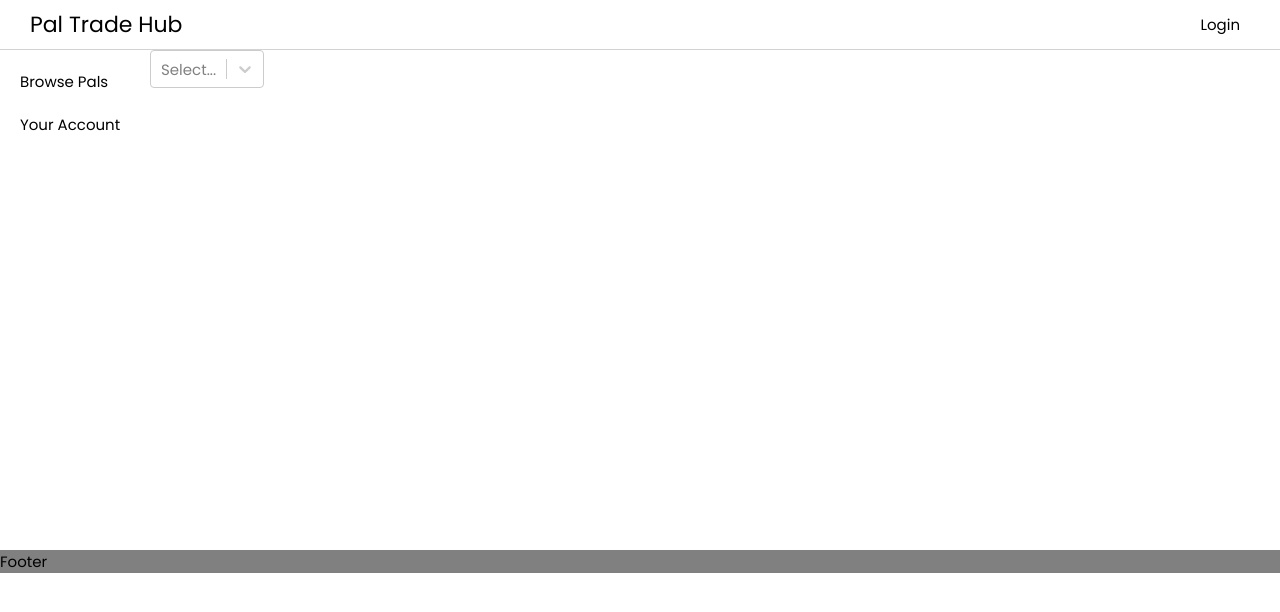
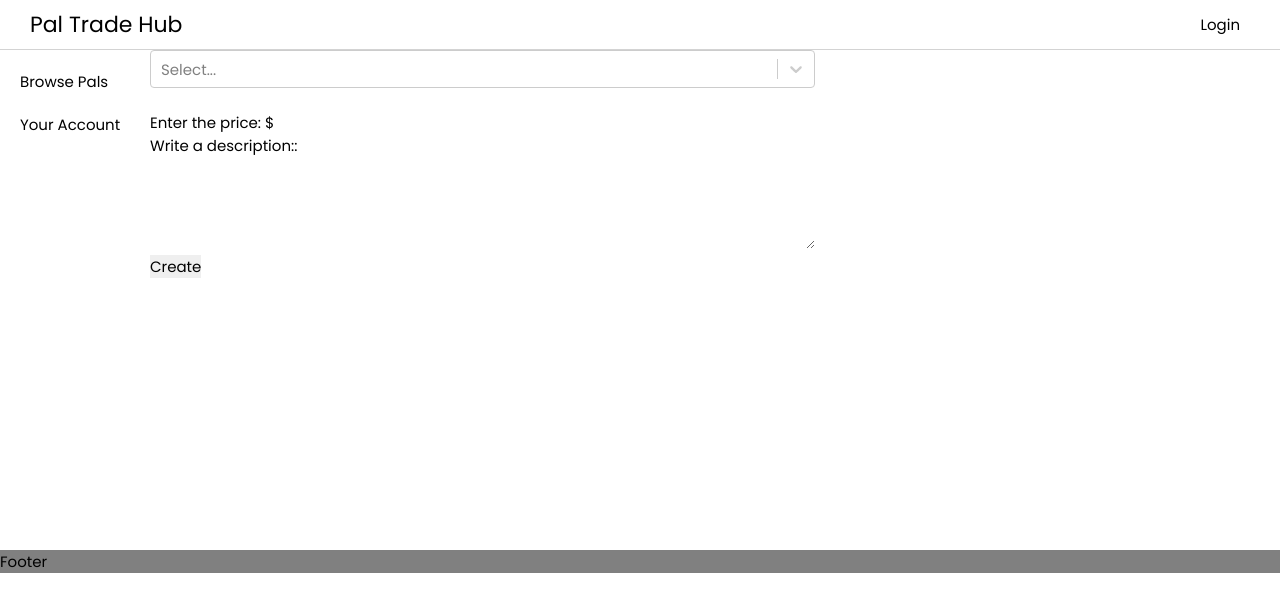
Before and after one commit to yoshinoashton/CPSC362-Project, a React (Create React App) app in the folder frontend/: page /listing/create in a window 1280 px wide. Shown: the top 612 px of the page. Built offline with nearby package versions, Linux system fonts and the light colour scheme; no server answers.

Commit message:
added more inputs

```diff
--- a/frontend/src/pages/ListingCreate.js
+++ b/frontend/src/pages/ListingCreate.js
@@ -33,6 +33,14 @@ export default function ListingCreate() {
           value={selectedOption}
           onChange={handleChange}>
         </Select>
+        <br></br>
+        <label for="price">Enter the price: $</label>
+        <input name="price" type="number"/>
+        <br></br>
+        <label for="desc">Write a description::</label><br></br>
+        <textarea name="desc" rows="4" cols="50"/>
+        <br></br>
+        <input type="submit" value="Create"/>
       </div>
     </Layout>
   );
```
